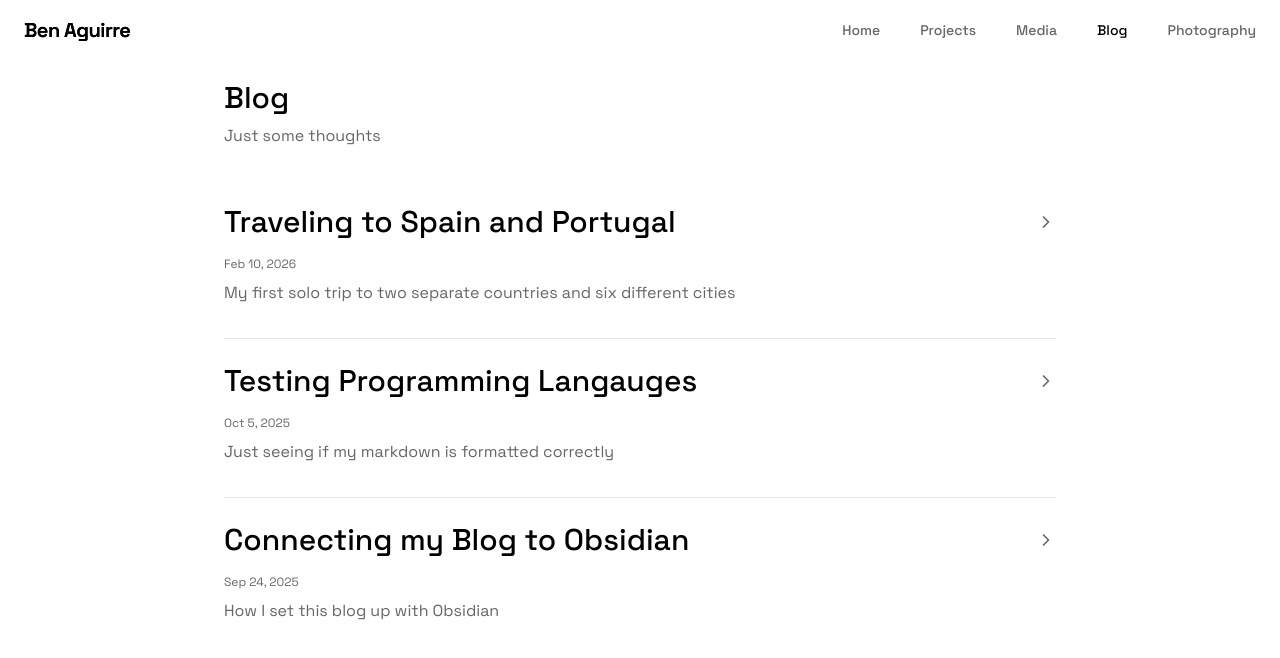
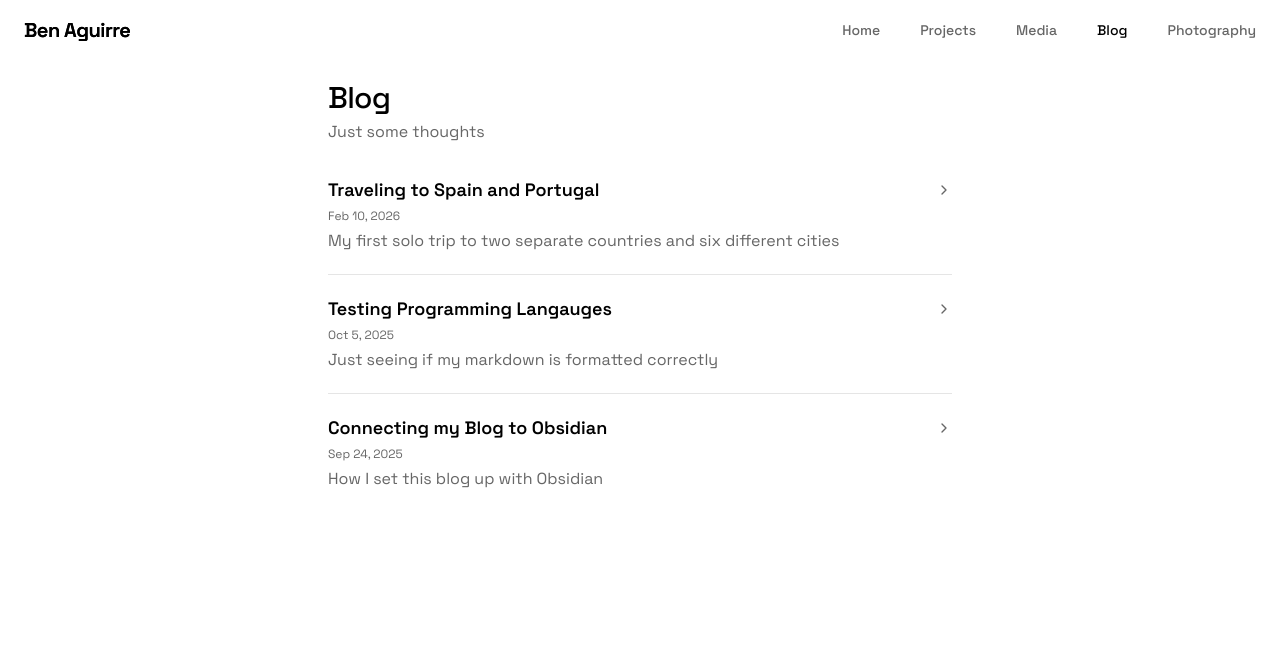
Before and after one commit to Baguirre03/2025-portfolio, a Next.js app: page /blog in a window 1280 px wide. Shown: the top 658 px of the page. Built offline with nearby package versions, Linux system fonts and the light colour scheme.

Commit message:
Update: update styling per page

```diff
--- a/src/app/blog/page.tsx
+++ b/src/app/blog/page.tsx
@@ -1,6 +1,6 @@
 "use client";
 import { BlogPost } from "@/lib/blog";
-import { BlogH1 } from "@/components/blog-h1";
+import Link from "next/link";
 import { useEffect, useState } from "react";
 import { ChevronRight } from "lucide-react";
 
@@ -22,47 +22,42 @@ export default function BlogPage() {
   }
 
   return (
-    <div className="mx-auto max-w-4xl px-6 pt-5 lg:px-8">
-      <div className="mb-12">
-        <h1 className="text-3xl font-medium text-foreground mb-2">Blog</h1>
-        <p className="text-muted-foreground">Just some thoughts</p>
-      </div>
+    <div className="mx-auto max-w-2xl px-6 pt-5 pb-16">
+      <h1 className="text-3xl font-medium tracking-tight text-foreground mb-1">
+        Blog
+      </h1>
+      <p className="text-muted-foreground mb-8">Just some thoughts</p>
 
-      <div className="space-y-4">
-        {blogPosts.map((post) => {
-          return (
-            <article
-              key={post.slug}
-              className="group border-b border-border pb-8 last:border-0 transition-all"
+      <div className="space-y-5">
+        {blogPosts.map((post) => (
+          <Link
+            key={post.slug}
+            href={`/blog/${post.slug}`}
+            className="group block border-b border-border pb-5 last:border-0"
+          >
+            <div className="flex items-center justify-between gap-3">
+              <h2 className="text-lg font-semibold text-foreground group-hover:text-primary transition-colors">
+                {post.title}
+              </h2>
+              <ChevronRight className="h-4 w-4 shrink-0 text-muted-foreground transition-all group-hover:translate-x-0.5 group-hover:text-foreground" />
+            </div>
+            <time
+              dateTime={post.date}
+              className="text-xs text-muted-foreground mt-1 block"
             >
-              <div className="flex items-center justify-between gap-4 mb-2">
-                <BlogH1
-                  title={post.title}
-                  href={`/blog/${post.slug}`}
-                  size="lg"
-                />
-                <ChevronRight className="h-5 w-5 text-muted-foreground transition-all translate-x-0 group-hover:translate-x-1 group-hover:text-foreground" />
-              </div>
-
-              <div
-                className={`text-xs text-muted-foreground ${
-                  post.excerpt ? "mb-2" : "mb-0"
-                }`}
-              >
-                <time dateTime={post.date}>
-                  {new Date(post.date).toLocaleDateString(undefined, {
-                    year: "numeric",
-                    month: "short",
-                    day: "numeric",
-                  })}
-                </time>
-              </div>
-              <p className="text-muted-foreground leading-relaxed">
+              {new Date(post.date).toLocaleDateString("en-US", {
+                year: "numeric",
+                month: "short",
+                day: "numeric",
+              })}
+            </time>
+            {post.excerpt && (
+              <p className="text-muted-foreground text-base leading-relaxed mt-1">
                 {post.excerpt}
               </p>
-            </article>
-          );
-        })}
+            )}
+          </Link>
+        ))}
       </div>
     </div>
   );
--- a/src/app/media/page.tsx
+++ b/src/app/media/page.tsx
@@ -84,7 +84,7 @@ export default function MediaPage() {
 
   return (
     <div className="mx-auto max-w-2xl px-6 pt-5 pb-16">
-      <h1 className="text-3xl font-medium tracking-tight text-foreground mb-2">
+      <h1 className="text-3xl font-medium tracking-tight text-foreground mb-1">
         Media
       </h1>
       <p className="text-muted-foreground text-base mb-8">
--- a/src/app/page.tsx
+++ b/src/app/page.tsx
@@ -17,24 +17,12 @@ import {
 import { BlogH1 } from "@/components/blog-h1";
 
 type RecentPost = { slug: string; title: string };
-type NowPlaying = {
-  isPlaying: boolean;
-  title: string | null;
-  artist: string | null;
-  album: string | null;
-  url: string | null;
-  imageUrl: string | null;
-} | null;
 
 export default function HomePage() {
   const [isTimelineOpen, setIsTimelineOpen] = useState(true);
   const [isBlogOpen, setIsBlogOpen] = useState(true);
   const [isToolsOpen, setIsToolsOpen] = useState(true);
   const [recentPosts, setRecentPosts] = useState<RecentPost[]>([]);
-  const [nowPlaying, setNowPlaying] = useState<NowPlaying>(null);
-  // const [headerState, setHeaderState] = useState(0);
-
-  // const headers = [""];
 
   useEffect(() => {
     fetch("/api/recent-posts?limit=2")
@@ -43,121 +31,31 @@ export default function HomePage() {
       .catch(() => setRecentPosts([]));
   }, []);
 
-  useEffect(() => {
-    fetch("/api/spotify/now-playing")
-      .then((r) => r.json())
-      .then(setNowPlaying)
-      .catch(() => setNowPlaying(null));
-  }, []);
-
-  // const triggerConfetti = useCallback(() => {
-  //   const count = 200;
-  //   const defaults = {
-  //     origin: { y: 0.7 },
-  //     zIndex: 9999,
-  //   };
-
-  //   function fire(particleRatio: number, opts: object) {
-  //     const confettiModule = (
-  //       window as unknown as { confetti?: (config: unknown) => void }
-  //     ).confetti;
-  //     if (confettiModule) {
-  //       confettiModule({
-  //         ...defaults,
-  //         ...opts,
-  //         particleCount: Math.floor(count * particleRatio),
-  //       });
-  //     }
-  //   }
-
-  //   fire(0.25, {
-  //     spread: 26,
-  //     startVelocity: 55,
-  //   });
-  //   fire(0.2, {
-  //     spread: 60,
-  //   });
-  //   fire(0.35, {
-  //     spread: 100,
-  //     decay: 0.91,
-  //     scalar: 0.8,
-  //   });
-  //   fire(0.1, {
-  //     spread: 120,
-  //     startVelocity: 25,
-  //     decay: 0.92,
-  //     scalar: 1.2,
-  //   });
-  //   fire(0.1, {
-  //     spread: 120,
-  //     startVelocity: 45,
-  //   });
-  // }, []);
-
-  // const handleHeaderClick = useCallback(() => {
-  //   const nextState = (headerState + 1) % headers.length;
-  //   setHeaderState(nextState);
-
-  //   // Trigger confetti when cycling back to the first header
-  //   if (nextState === 0) {
-  //     triggerConfetti();
-  //   }
-  // }, [headerState, headers.length, triggerConfetti]);
-
   return (
     <>
       <div className="mx-auto max-w-2xl px-6 pt-5 pb-16 flex flex-col justify-center overflow-hidden gap-5">
         <div>
-          {/* <h1
-            onClick={handleHeaderClick}
-            className="text-4xl font-light tracking-tight text-foreground sm:text-5xl mb-8 cursor-pointer select-none"
-          >
-            {headers[headerState]}
-          </h1> */}
-
           <div className="prose prose-lg max-w-none">
             <h2 className="text-3xl font-medium tracking-tight text-foreground mb-4">
               Ben A
             </h2>
             <p className="text-muted-foreground text-base leading-relaxed">
-              Building, learning, and living!
+              Building, learning, and living!<br></br> You should check out my
+              favorite tab:{" "}
+              <Link
+                href="/photography"
+                className="text-primary hover:text-primary/80 transition-colors"
+              >
+                Photography{" "}
+              </Link>
+              or{" "}
+              <Link
+                href="/media"
+                className="text-primary hover:text-primary/80 transition-colors"
+              >
+                Media
+              </Link>
             </p>
-
-            {nowPlaying?.title && (
-              <div className="mt-6 rounded-lg border border-border bg-muted/30 p-4">
-                <div className="flex items-center gap-2 text-sm font-medium text-muted-foreground mb-2">
-                  <Music2 className="w-4 h-4 text-[#1DB954]" />
-                  {nowPlaying.isPlaying
-                    ? "Now playing on Spotify"
-                    : "Recently played on Spotify"}
-                </div>
-                <Link
-                  href={nowPlaying.url ?? "https://open.spotify.com"}
-                  target="_blank"
-                  rel="noopener noreferrer"
-                  className="flex items-center gap-3 group"
-                >
-                  {nowPlaying.imageUrl && (
-                    <Image
-                      src={nowPlaying.imageUrl}
-                      alt={nowPlaying.title}
-                      width={56}
-                      height={56}
-                      className="rounded shrink-0"
-                    />
-                  )}
-                  <div className="min-w-0">
-                    <p className="font-medium text-foreground group-hover:text-primary transition-colors truncate">
-                      {nowPlaying.title}
-                    </p>
-                    <p className="text-sm text-muted-foreground truncate">
-                      {nowPlaying.artist}
-                      {nowPlaying.album ? ` · ${nowPlaying.album}` : ""}
-                    </p>
-                  </div>
-                </Link>
-              </div>
-            )}
 
             <div className="mt-8">
               <button
--- a/src/app/projects/page.tsx
+++ b/src/app/projects/page.tsx
@@ -61,21 +61,19 @@ export default function ProjectsPage() {
   }, []);
 
   return (
-    <div className="mx-auto max-w-4xl px-6 pt-5 lg:px-8">
-      <div className="mb-12">
-        <h1 className="text-3xl font-medium text-foreground mb-2">
-          Projects
-        </h1>{" "}
-      </div>
+    <div className="mx-auto max-w-2xl px-6 pt-5 pb-16">
+      <h1 className="text-3xl font-medium tracking-tight text-foreground mb-8">
+        Projects
+      </h1>
 
-      <div className="space-y-8">
+      <div className="space-y-5">
         {projects.map((project) => (
           <article
             key={project.title}
-            className="group border-b border-border pb-8 last:border-0 transition-all"
+            className="border-b border-border pb-5 last:border-0"
           >
-            <div className="flex items-start justify-between gap-4 mb-3">
-              <h2 className="text-xl font-medium text-foreground  transition-colors">
+            <div className="flex items-center justify-between gap-3">
+              <h2 className="text-lg font-semibold text-foreground">
                 {project.title}
               </h2>
               <div className="flex items-center gap-2 shrink-0">
@@ -86,7 +84,7 @@ export default function ProjectsPage() {
                   className="text-muted-foreground hover:text-foreground transition-colors"
                   aria-label="View source code"
                 >
-                  <Github className="h-5 w-5" />
+                  <Github className="h-4 w-4" />
                 </Link>
                 {project.live && (
                   <Link
@@ -96,21 +94,21 @@ export default function ProjectsPage() {
                     className="text-muted-foreground hover:text-foreground transition-colors"
                     aria-label="Open live site"
                   >
-                    <ExternalLink className="h-5 w-5" />
+                    <ExternalLink className="h-4 w-4" />
                   </Link>
                 )}
               </div>
             </div>
 
-            <p className="text-muted-foreground leading-relaxed mb-4">
+            <p className="text-muted-foreground text-base leading-relaxed mt-1">
               {project.description}
             </p>
 
-            <div className="flex flex-wrap gap-2 items-center">
+            <div className="flex flex-wrap gap-1.5 items-center mt-3">
               {project.technologies.map((tech) => (
                 <span
                   key={tech}
-                  className="text-xs px-2.5 py-1 rounded-md bg-muted text-muted-foreground font-medium"
+                  className="text-xs px-2 py-0.5 rounded bg-muted text-muted-foreground font-medium"
                 >
                   {tech}
                 </span>
@@ -118,9 +116,9 @@ export default function ProjectsPage() {
               {project.showInstalls && raycastInstalls && (
                 <span
                   onClick={() => window.open(project.live, "_blank")}
-                  className="hover:cursor-pointer flex items-center gap-1.5 text-xs px-3 py-1.5 rounded-full bg-gradient-to-r from-primary/5 to-primary/10 text-primary font-semibold ring-1 ring-primary/20 hover:ring-primary/30 transition-all"
+                  className="hover:cursor-pointer flex items-center gap-1 text-xs px-2 py-0.5 rounded-full bg-primary/5 text-primary font-semibold ring-1 ring-primary/20 hover:ring-primary/30 transition-all"
                 >
-                  <Download className="h-3.5 w-3.5" />
+                  <Download className="h-3 w-3" />
                   {raycastInstalls} Downloads
                 </span>
               )}
```
